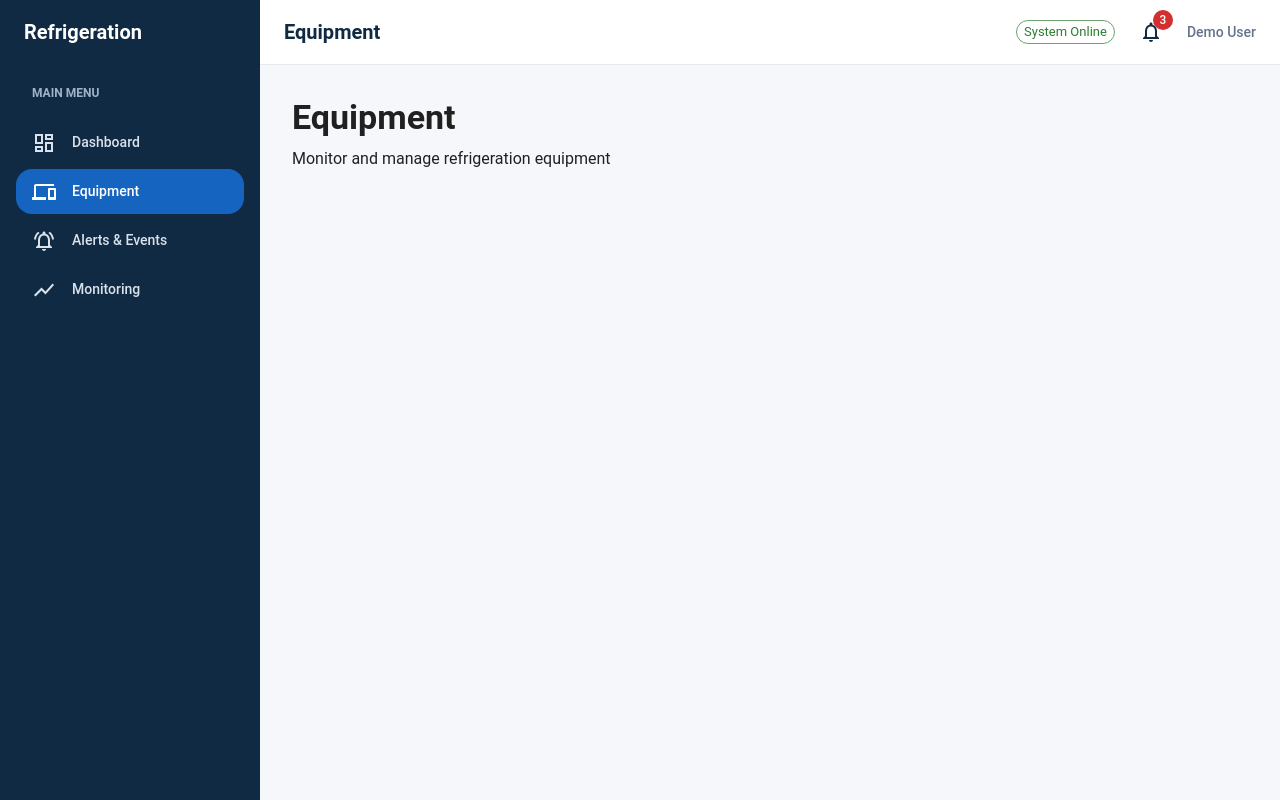
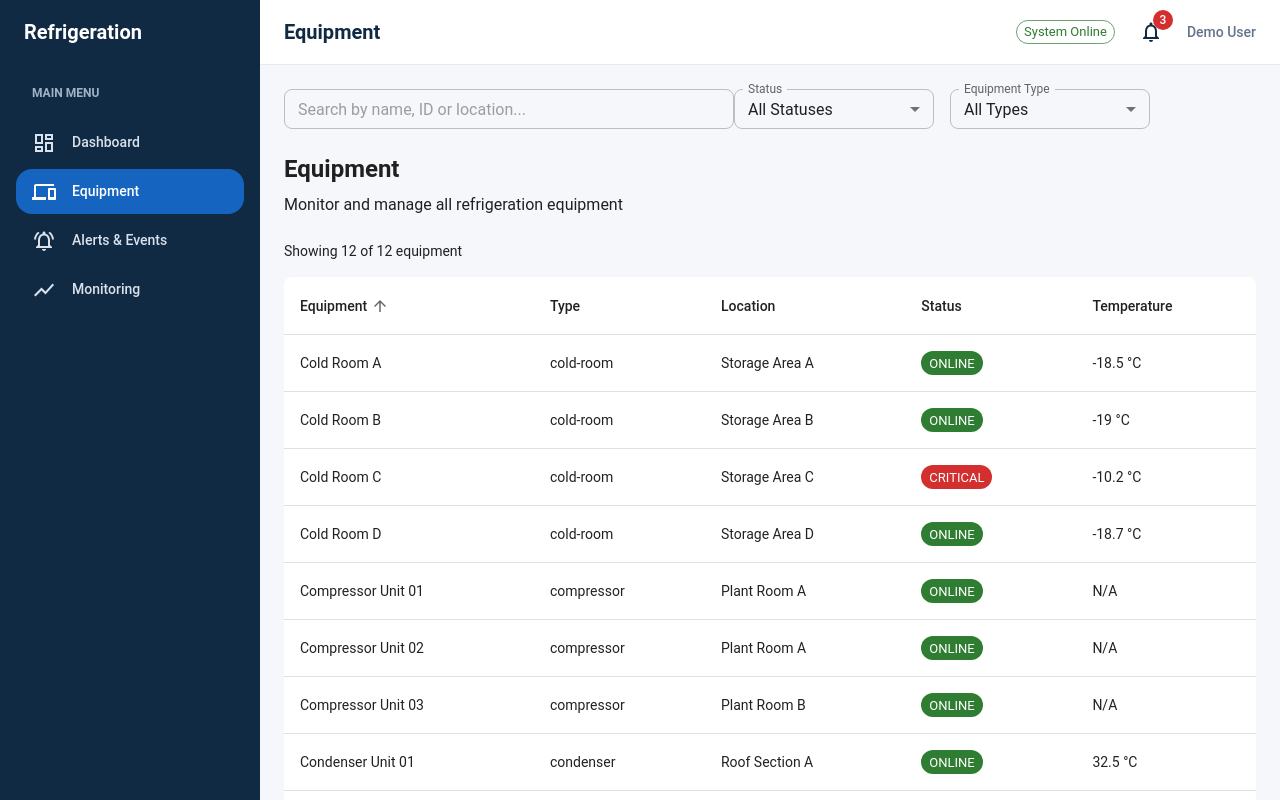
Before and after one commit to dmytriigithub/refrigeration-monitoring-dashboard, a React (Vite) app: page /equipment in a window 1280 px wide. Shown: the top 800 px of the page. Built offline with nearby package versions, Linux system fonts and the light colour scheme.

Commit message:
feat: add equipment search filters and sorting

```diff
--- a/src/components/common/EquipmentStatusTable.tsx
+++ b/src/components/common/EquipmentStatusTable.tsx
@@ -8,6 +8,8 @@ import {
   TableRow,
   Chip,
 } from "@mui/material";
+import { useState } from "react";
+import { TableSortLabel } from "@mui/material";
 
 import type { Equipment } from "../../features/equipment/types";
 
@@ -16,12 +18,31 @@ interface EquipmentStatusTableProps {
 }
 
 function EquipmentStatusTable({ equipment }: EquipmentStatusTableProps) {
+  const [sortOrder, setSortOrder] = useState<"asc" | "desc">("asc");
+
+  const sortedEquipment = [...equipment].sort((a, b) => {
+    const comparison = a.name.localeCompare(b.name);
+
+    return sortOrder === "asc" ? comparison : -comparison;
+  });
   return (
     <TableContainer component={Paper} elevation={0}>
       <Table>
         <TableHead>
           <TableRow>
-            <TableCell>Equipment</TableCell>
+            <TableCell>
+              <TableSortLabel
+                active
+                direction={sortOrder}
+                onClick={() =>
+                  setSortOrder((previous) =>
+                    previous === "asc" ? "desc" : "asc",
+                  )
+                }
+              >
+                Equipment
+              </TableSortLabel>
+            </TableCell>
             <TableCell>Type</TableCell>
             <TableCell>Location</TableCell>
             <TableCell>Status</TableCell>
@@ -30,7 +51,7 @@ function EquipmentStatusTable({ equipment }: EquipmentStatusTableProps) {
         </TableHead>
 
         <TableBody>
-          {equipment.map((item) => (
+          {sortedEquipment.map((item) => (
             <TableRow key={item.id}>
               <TableCell>{item.name}</TableCell>
               <TableCell>{item.type}</TableCell>
--- a/src/features/equipment/EquipmentPage.tsx
+++ b/src/features/equipment/EquipmentPage.tsx
@@ -1,13 +1,99 @@
 import { Box, Typography } from "@mui/material";
+import EquipmentStatusTable from "../../components/common/EquipmentStatusTable";
+import { mockEquipment } from "../../mocks/equipment";
+import { useState } from "react";
+import {
+  TextField,
+  FormControl,
+  InputLabel,
+  Select,
+  MenuItem,
+} from "@mui/material";
+
+import type { EquipmentStatus, EquipmentType } from "./types";
 
 function EquipmentPage() {
+  const [searchQuery, setSearchQuery] = useState("");
+  const [statusFilter, setStatusFilter] = useState<EquipmentStatus | "all">(
+    "all",
+  );
+  const [typeFilter, setTypeFilter] = useState<EquipmentType | "all">("all");
+
+  const filteredEquipment = mockEquipment.filter((item) => {
+    const query = searchQuery.toLowerCase();
+
+    const matchesSearch =
+      item.name.toLowerCase().includes(query) ||
+      item.id.toLowerCase().includes(query) ||
+      item.location.toLowerCase().includes(query);
+
+    const matchesStatus =
+      statusFilter === "all" || item.status === statusFilter;
+
+    const matchesType = typeFilter === "all" || item.type === typeFilter;
+
+    return matchesSearch && matchesStatus && matchesType;
+  });
+
   return (
-    <Box sx={{ p: 4 }}>
-      <Typography variant="h4">Equipment</Typography>
+    <Box sx={{ p: 3 }}>
+      <TextField
+        fullWidth
+        size="small"
+        placeholder="Search by name, ID or location..."
+        value={searchQuery}
+        onChange={(event) => setSearchQuery(event.target.value)}
+        sx={{ mb: 3, maxWidth: 450 }}
+      />
+      <FormControl size="small" sx={{ minWidth: 200, mb: 3, mr: 2 }}>
+        <InputLabel id="status-filter-label">Status</InputLabel>
 
-      <Typography sx={{ mt: 1 }} color="text.secondary">
-        Monitor and manage refrigeration equipment
+        <Select
+          labelId="status-filter-label"
+          value={statusFilter}
+          label="Status"
+          onChange={(event) =>
+            setStatusFilter(event.target.value as EquipmentStatus | "all")
+          }
+        >
+          <MenuItem value="all">All Statuses</MenuItem>
+          <MenuItem value="online">Online</MenuItem>
+          <MenuItem value="warning">Warning</MenuItem>
+          <MenuItem value="critical">Critical</MenuItem>
+          <MenuItem value="offline">Offline</MenuItem>
+        </Select>
+      </FormControl>
+      <FormControl size="small" sx={{ minWidth: 200, mb: 3 }}>
+        <InputLabel id="type-filter-label">Equipment Type</InputLabel>
+
+        <Select
+          labelId="type-filter-label"
+          value={typeFilter}
+          label="Equipment Type"
+          onChange={(event) =>
+            setTypeFilter(event.target.value as EquipmentType | "all")
+          }
+        >
+          <MenuItem value="all">All Types</MenuItem>
+          <MenuItem value="compressor">Compressor</MenuItem>
+          <MenuItem value="evaporator">Evaporator</MenuItem>
+          <MenuItem value="condenser">Condenser</MenuItem>
+          <MenuItem value="cold-room">Cold Room</MenuItem>
+        </Select>
+      </FormControl>
+      <Typography variant="h5" sx={{ mb: 1, fontWeight: 600 }}>
+        Equipment
       </Typography>
+
+      <Typography color="text.secondary" sx={{ mb: 3 }}>
+        Monitor and manage all refrigeration equipment
+      </Typography>
+
+      <Typography variant="body2" color="text.secondary" sx={{ mb: 2 }}>
+        Showing {filteredEquipment.length} of {mockEquipment.length} equipment
+      </Typography>
+
+      <EquipmentStatusTable equipment={filteredEquipment} />
     </Box>
   );
 }
```
